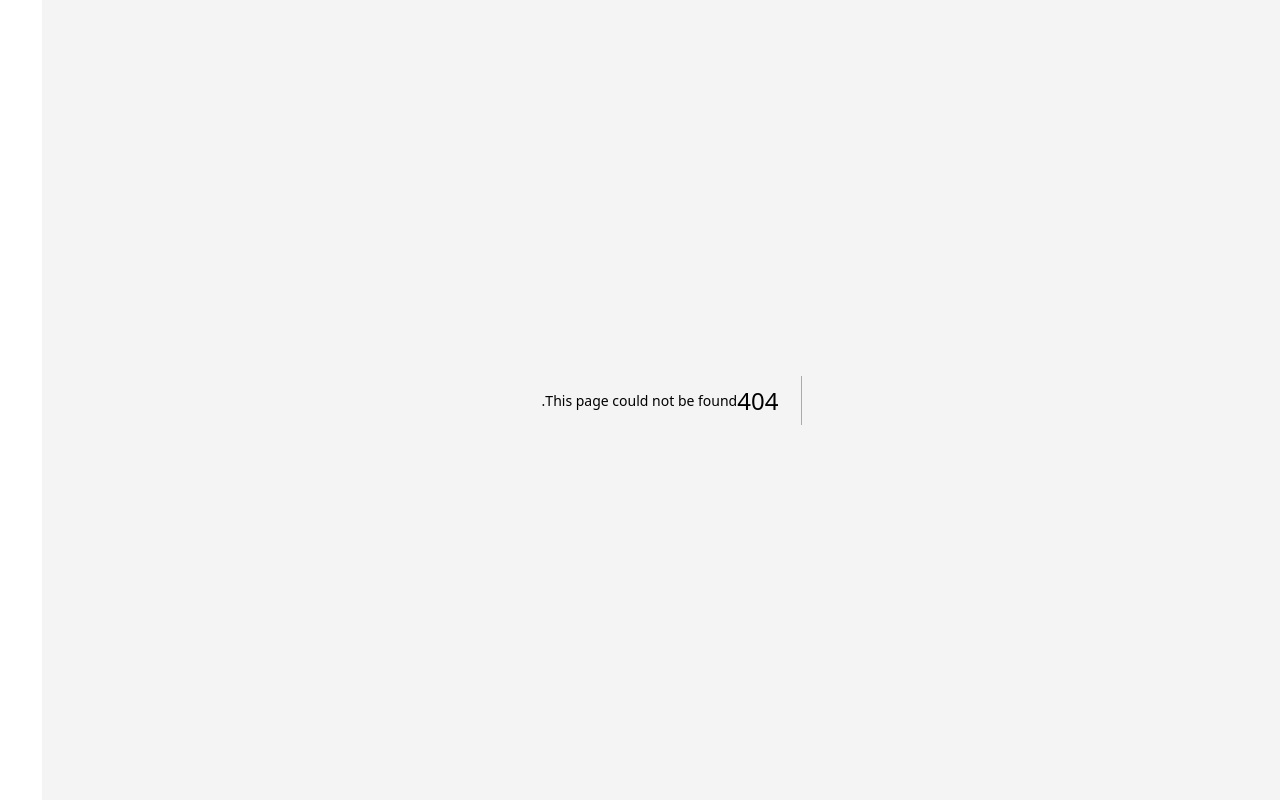
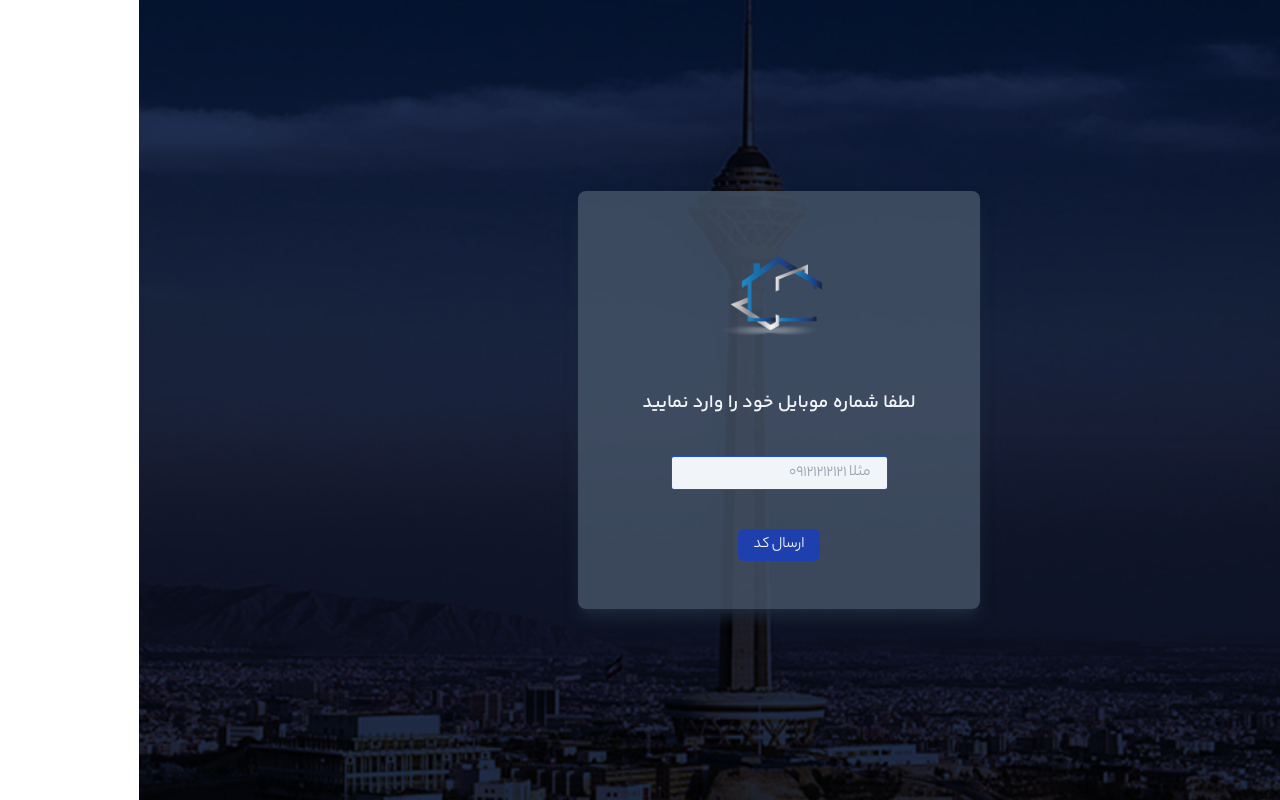
Before and after one commit to EHSANMADADI/Hotel-project, a Next.js app: page /auth in a window 1280 px wide. Before the commit this address had no page. Built offline with nearby package versions, Linux system fonts and the light colour scheme.

Commit message:
UI of Login Page

```diff
--- /dev/null
+++ b/app/auth/page.tsx
@@ -0,0 +1,7 @@
+import LoginPage from '@/components/user/pages/LoginPage'
+
+const AUthPage = () => {
+  return <LoginPage />
+}
+
+export default AUthPage
--- a/app/globals.css
+++ b/app/globals.css
@@ -2,14 +2,14 @@
 @tailwind components;
 @tailwind utilities;
 
-:root{
-    --primary: #2095AE;
+:root {
+  --primary: #2095ae;
   --secondary: secondary;
 }
 
 @layer components {
-    .container{
-        @apply mx-auto w-full max-w-6xl  px-4
+  .container {
+    @apply mx-auto w-full max-w-6xl  px-4;
   }
 }
 
@@ -19,16 +19,24 @@
     text-orientation: mixed;
   }
 }
-.bg-food{
-    background: linear-gradient(rgba(0,0,0,0.8),rgba(0,0,0,0.6)),url('../public/images/bgres.jpeg') center no-repeat;
- background-size:cover;
-
+.bg-food {
+  background: linear-gradient(rgba(0, 0, 0, 0.8), rgba(0, 0, 0, 0.6)),
+    url("../public/images/bgres.jpeg") center no-repeat;
+  background-size: cover;
 }
 
-.card-over{
+.card-over {
   transition: left 0.5s;
-
 }
-.card:hover .card-over{
+.card:hover .card-over {
   left: 0;
 }
+
+/* Code for removing arrow og input with type number */
+@layer base {
+  input[type="number"]::-webkit-inner-spin-button,
+  input[type="number"]::-webkit-outer-spin-button {
+    -webkit-appearance: none;
+    margin: 0;
+  }
+}
--- /dev/null
+++ b/components/user/pages/LoginPage/CheckOtpForm.tsx
@@ -0,0 +1,57 @@
+import { useState, useEffect, FormEvent, Dispatch, SetStateAction } from 'react'
+import Image from 'next/image'
+
+interface Props {
+    setStep: Dispatch<SetStateAction<1 | 2>>
+    mobile: string
+    OTP_Code: string
+}
+
+const CheckOtpForm = ({ OTP_Code, mobile, setStep }: Props) => {
+    const [OTPInput, setOTPInput] = useState('');
+    const [expireOTPSecond, setExpireOTPSecond] = useState(6);
+    useEffect(() => {
+        if (expireOTPSecond > 0) {
+            const interval = setTimeout(() => {
+                setExpireOTPSecond(prev => prev - 1)
+            }, 1000)
+            return () => { clearInterval(interval) }
+        }
+    }, [expireOTPSecond])
+    const submitHandler = (e: FormEvent) => {
+        e.preventDefault();
+        if (OTPInput !== OTP_Code) {
+            //Error Occured
+            return false
+        }
+    }
+    return (
+        <form
+            className='flex flex-col justify-between gap-10 items-center'
+            onSubmit={submitHandler}>
+            <Image src='/images/logo1.png' width={120} height={120} alt='logo' />
+            <label htmlFor="OTP" className='text-slate-100 font-semibold text-lg w-11/12 text-center'
+            >کد شش رقمی پیامک شده به شماره &quot;<span className='font-bold tracking-wide'>{mobile}</span>&quot; را وارد کنید</label>
+            <input type="number" id='OTP' value={OTPInput}
+                className='ring-1 bg-slate-100 ring-blue-700  rounded-sm px-4 py-1 outline-none focus:ring-2'
+                onChange={(e) => { setOTPInput(e.target.value) }} />
+            {
+                expireOTPSecond > 0 && <p className='text-slate-100'>مدت زمان اعتبار کد : {expireOTPSecond}  ثانیه</p>
+            }
+            {
+                expireOTPSecond === 0 && <button onClick={() => { setExpireOTPSecond(5) }} className='text-slate-100'>برای ارسال مجدد کد کلیک کنید</button>
+            }
+
+            <div className='flex justify-center items-center gap-4'>
+
+                <button className='bg-blue-800 text-slate-100 px-4 py-1 rounded-md hover:bg-blue-900 duration-200'
+                    type="submit">تایید کد</button>
+                <button className='bg-blue-800 text-slate-100 px-4 py-1 rounded-md hover:bg-blue-900 duration-200'
+                    onClick={() => { setStep(1) }}>تغییر شماره موبایل</button>
+            </div>
+        </form >
+
+    )
+}
+
+export default CheckOtpForm
--- /dev/null
+++ b/components/user/pages/LoginPage/SendOtpForm.tsx
@@ -0,0 +1,40 @@
+import { Dispatch, FormEvent, SetStateAction } from 'react'
+import Image from 'next/image'
+
+interface SendOTPPRops {
+    setStep: Dispatch<SetStateAction<1 | 2>>
+    mobile: string
+    setMobile: Dispatch<SetStateAction<string>>
+    setOTPCode: Dispatch<SetStateAction<string>>
+}
+
+const SendOtpForm = ({ setStep, mobile, setMobile, setOTPCode }: SendOTPPRops) => {
+    const submitHandler = (e: FormEvent) => {
+        e.preventDefault();
+        if (mobile.length !== 11 || !mobile.startsWith('09')) {
+            console.log("Error occured");
+            return
+        }
+        // Send mobileNumber to recieve OTP and Set OTP Code
+        setStep(2);
+    }
+    return (
+        <form onSubmit={submitHandler}
+            className='flex flex-col justify-between gap-10 items-center'
+        >
+            <Image src='/images/logo1.png' width={120} height={120} alt='logo' />
+            <label htmlFor="mobileNumber"
+                className='text-slate-100 font-semibold text-lg '
+            >لطفا شماره موبایل خود را وارد نمایید</label>
+            <input type="number" id='mobileNumber' value={mobile}
+                className='bg-slate-100 ring-1 ring-blue-700 rounded-sm px-4 py-1 outline-none focus:ring-2'
+                placeholder='مثلا 09121212121'
+                onChange={(e) => { setMobile(e.target.value) }} />
+            <button type='submit'
+                title={mobile.length === 11 && mobile.startsWith('09') ? 'مرحله بعد' : 'شماره موبایل نامعتبر است.'}
+                className='bg-blue-800 text-slate-100 px-4 py-1 rounded-md hover:bg-blue-900 duration-200'>ارسال کد</button>
+        </form>
+    )
+}
+
+export default SendOtpForm
--- /dev/null
+++ b/components/user/pages/LoginPage/index.tsx
@@ -0,0 +1,24 @@
+'use client'
+import { useState } from 'react'
+import SendOtpForm from './SendOtpForm';
+import CheckOtpForm from './CheckOtpForm';
+
+const LoginPage = () => {
+    const [step, setStep] = useState<1 | 2>(1);
+    const [mobile, setMobile] = useState("");
+    const [OTPCode, setOTPCode] = useState("");
+    return (
+
+        <main className="bg-[url('/images/MiladTower.jpg')] bg-cover bg-center bg-slate-900 bg-blend-overlay
+            min-h-screen flex justify-center items-center">
+            <main className='bg-slate-600/80 shadow-lg shadow-slate-800 rounded-lg mx-24 my-4 px-16 py-12 lg:max-w-lg md:max-w-md xs:mx-4 xs:px-8 xs:max-w-sm'>
+                {step === 1 ?
+                    <SendOtpForm setStep={setStep} mobile={mobile} setMobile={setMobile} setOTPCode={setOTPCode} /> :
+                    <CheckOtpForm setStep={setStep} mobile={mobile} OTP_Code={OTPCode} />
+                }
+            </main>
+        </main>
+    )
+}
+
+export default LoginPage
```
Also changed, not shown: public/images/Logo1.png (added), public/images/MiladTower.jpg (added). Lines whose indentation alone changed are shown as unchanged.
